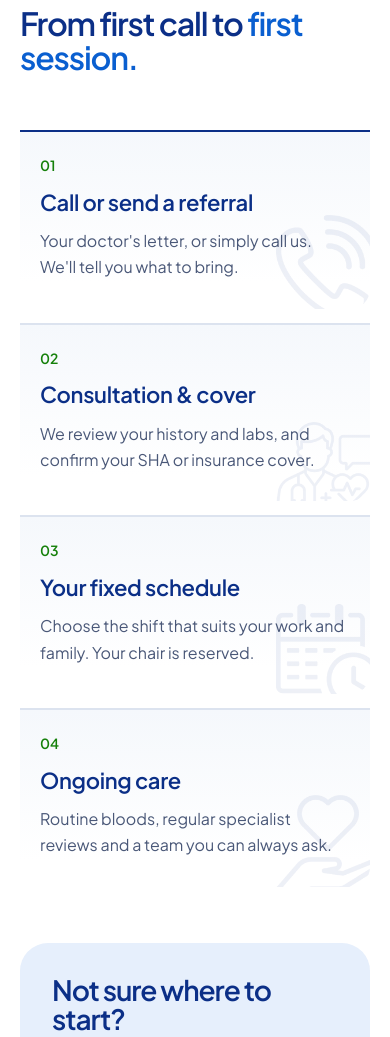
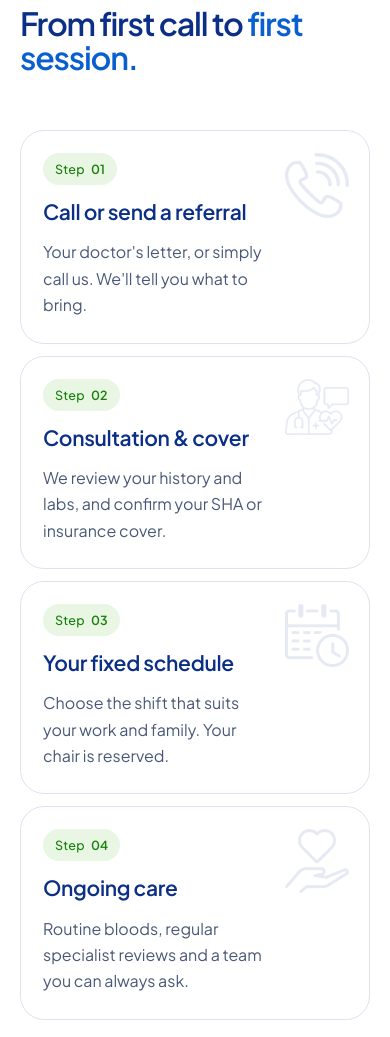
Before and after one commit to samogera/nikkodialysis, a website: page index.html in a window 390 px wide. Shown: the part 4890-5927 px from the top of the page. Drawn offline with Linux system fonts and the light colour scheme.

Commit message:
Getting started: redesigned step cards
Clean white rounded cards with even borders, "Step 01" pill labels,
and the icon shown whole as a soft watermark (bottom-right on desktop,
top-right on phones) instead of cropped at the edge. Gentle hover lift.

Co-Authored-By: Claude Opus 5.5 <noreply@anthropic.com>
Claude-Session: https://claude.ai/code/session_01N7m3qPXx9rxquQcetWjsca

```diff
--- a/assets/css/styles.css
+++ b/assets/css/styles.css
@@ -157,15 +157,17 @@ button,input,select,textarea{font:inherit;color:inherit}
 .dark .checks li{border-color:var(--dark-line)}
 .checks svg{width:20px;height:20px;flex:none;margin-top:3px;color:var(--green)}
 .dark .checks svg{color:#5DD447}
-.steps{list-style:none;margin:0;padding:0;display:grid;grid-template-columns:repeat(4,minmax(0,1fr));gap:20px}
-.steps li{position:relative;overflow:hidden;isolation:isolate;display:flex;flex-direction:column;gap:12px;padding:26px 24px 72px;min-height:250px;border-top:2px solid var(--line);background:linear-gradient(180deg,var(--surface-alt),#fff 85%);border-radius:0 0 var(--r-md) var(--r-md)}
+.steps{list-style:none;margin:0;padding:0;display:grid;grid-template-columns:repeat(4,minmax(0,1fr));gap:16px;counter-reset:step}
+.steps li{position:relative;overflow:hidden;isolation:isolate;display:flex;flex-direction:column;gap:14px;padding:28px 28px 132px;background:#fff;border:1px solid var(--line);border-radius:24px;transition:border-color .3s,box-shadow .3s,transform .3s}
+.steps li:hover{border-color:#C4CFE2;box-shadow:0 12px 32px rgba(8,22,58,.06);transform:translateY(-2px)}
 .steps li>*:not(.wmk){position:relative}
-.steps .wmk{position:absolute;right:-14px;bottom:-14px;width:132px;height:auto;opacity:.07;z-index:-1;pointer-events:none;user-select:none;transition:opacity .4s,transform .6s cubic-bezier(.16,1,.3,1)}
-.steps li:hover .wmk{opacity:.11;transform:translate(-4px,-4px)}
+.steps .n{align-self:flex-start;display:inline-flex;align-items:center;gap:6px;padding:6px 12px;border-radius:var(--pill);background:var(--green-tint);color:var(--green-text);font-size:12.5px;font-weight:600;letter-spacing:.02em}
+.steps .n::before{content:"Step";font-weight:500}
+.steps .h3{font-size:21px}
+.steps .wmk{position:absolute;right:24px;bottom:24px;width:96px;height:auto;opacity:.1;z-index:-1;pointer-events:none;user-select:none;transition:opacity .3s}
+.steps li:hover .wmk{opacity:.16}
 @media (max-width:1020px){.steps{grid-template-columns:repeat(2,minmax(0,1fr))}}
-@media (max-width:600px){.steps{grid-template-columns:1fr;gap:14px}.steps li{min-height:0;padding:22px 20px 28px}.steps .wmk{width:104px;right:-10px;bottom:-12px}}
-.steps li:first-child{border-color:var(--navy)}
-.steps .n{font-size:14px;font-weight:600;color:var(--green-text)}
+@media (max-width:600px){.steps{grid-template-columns:1fr;gap:12px}.steps li{padding:22px 96px 24px 22px}.steps .wmk{width:64px;right:20px;top:22px;bottom:auto}}
 
 /* Cards */
 .card{background:#fff;border:1px solid var(--line);border-radius:var(--r-lg);padding:36px;display:flex;flex-direction:column;gap:16px}
```
Also changed, not shown: 404.html (+3 -3 lines), about.html (+3 -3 lines), accessibility.html (+3 -3 lines), contact.html (+3 -3 lines), cookies.html (+3 -3 lines), index.html (+3 -3 lines), insurance.html (+3 -3 lines), patients.html (+3 -3 lines), privacy.html (+3 -3 lines), services.html (+3 -3 lines), terms.html (+3 -3 lines).
